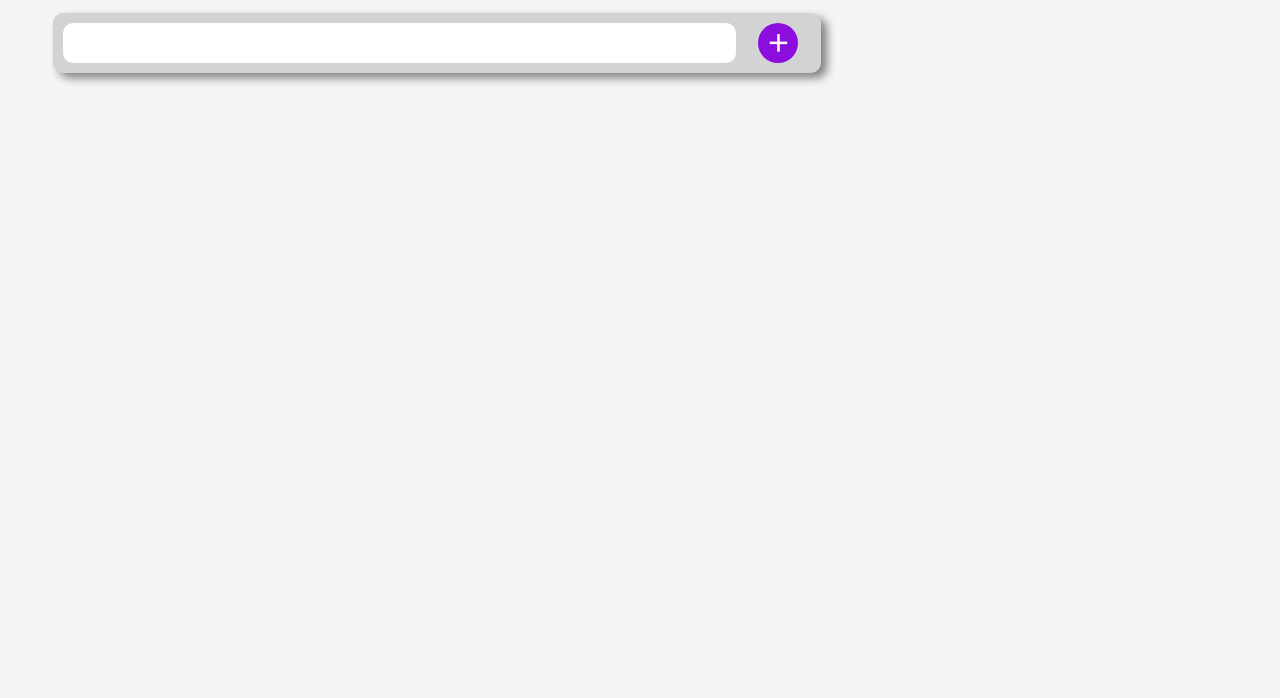
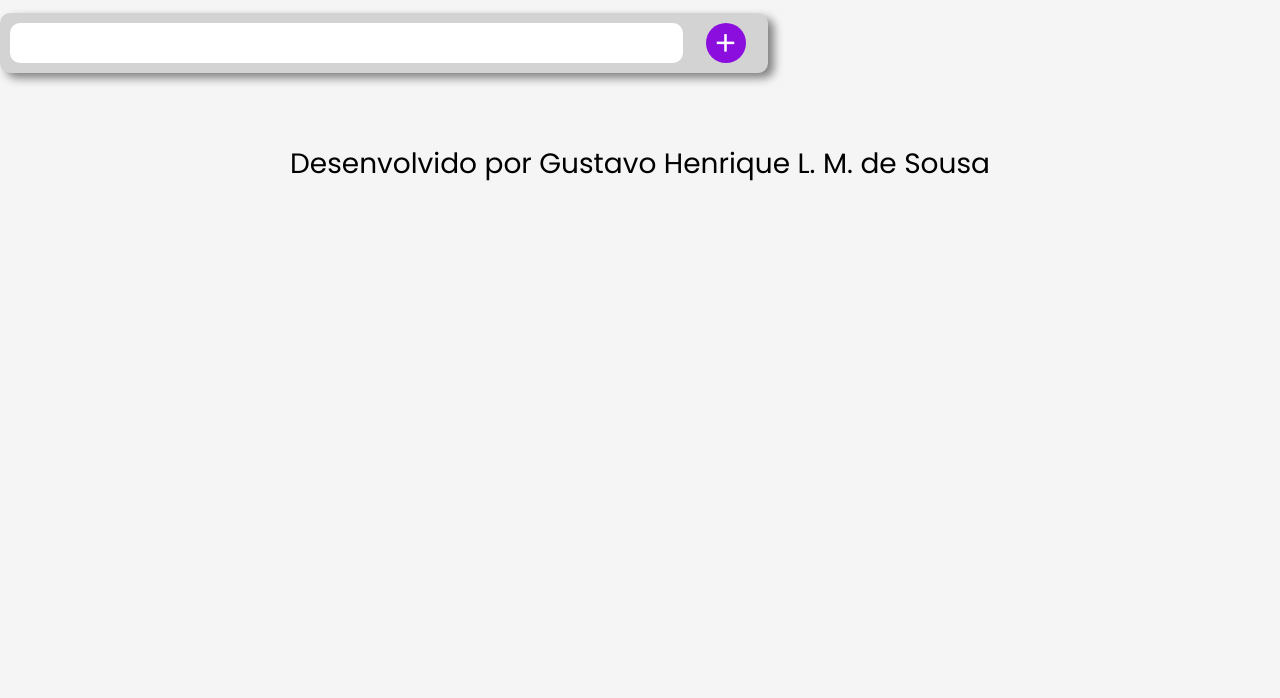
Before and after one commit to GusOTavo/to-do-list, a plain HTML site: page index.html in a window 1280 px wide. Shown: the part 102-800 px from the top of the page. Drawn offline with nearby package versions, Linux system fonts and the light colour scheme.

Commit message:
Update styles.css

```diff
--- a/styles.css
+++ b/styles.css
@@ -8,9 +8,12 @@
 }
 
 body {
+  background-color: whitesmoke;
+}
+
+main {
   display: flex;
   justify-content: center;
-  background-color: whitesmoke;
 }
 
 .lista {
@@ -81,12 +84,11 @@ ul {
 }
 
 .rodape {
-  display: block;
   text-align: center;
-  margin-top: 2em:
+  margin-top: 2em;
   font-size: 1.75em;
   color: #000000;
-  padding: 0.2em;
+  padding: 0.5em;
 }
 
 /* JAVASCRIPT */
```
